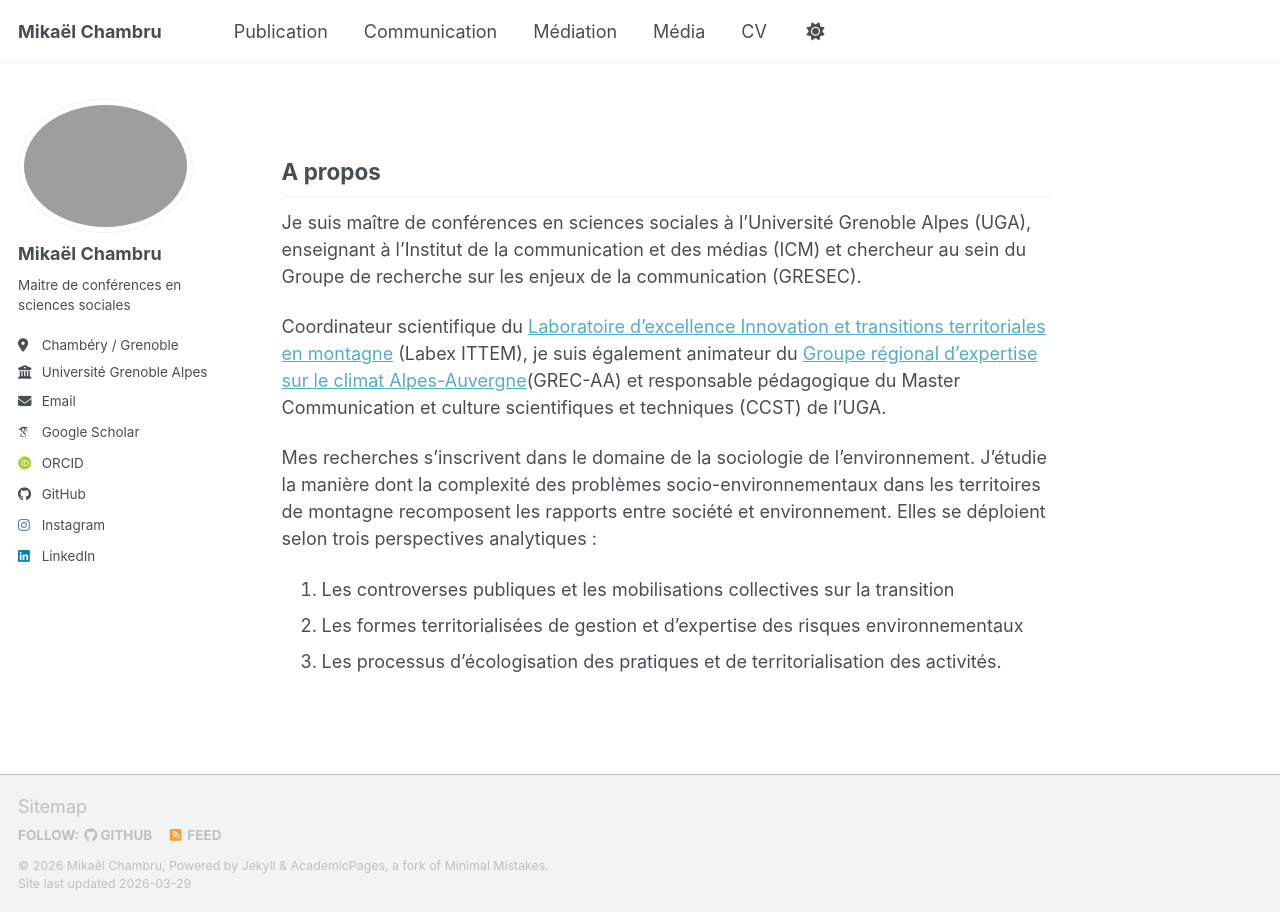
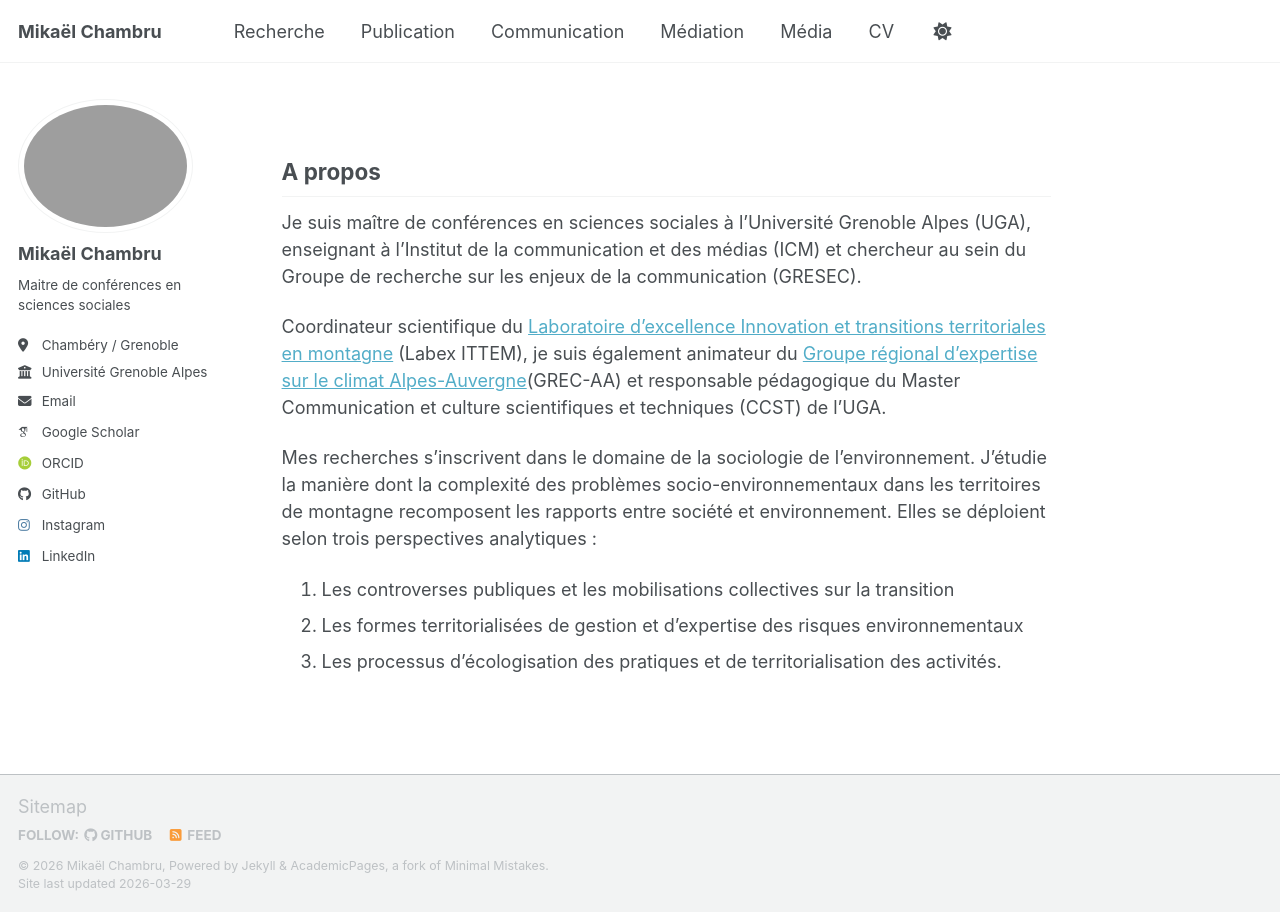
Before and after one commit to mikaelchambru/mikaelchambru.github.io, a Jekyll site: the page built from _pages/about.md, in a window 1280 px wide. Built offline with Jekyll 4.4.1, drawn with Linux system fonts in a browser that asks for light colours; some web fonts are replaced; a script bundle is joined from its source files by our own code; library files that are not in the unit come from our copies.

Commit message:
Update navigation.yml

```diff
--- a/_data/navigation.yml
+++ b/_data/navigation.yml
@@ -8,6 +8,10 @@
 #      Markdown formatted page while the second is generated using JSON.
 
 main:
+
+  - title: "Recherche"
+    url: /recherche/
+
   - title: "Publication"
     url: /publications/
 
```
